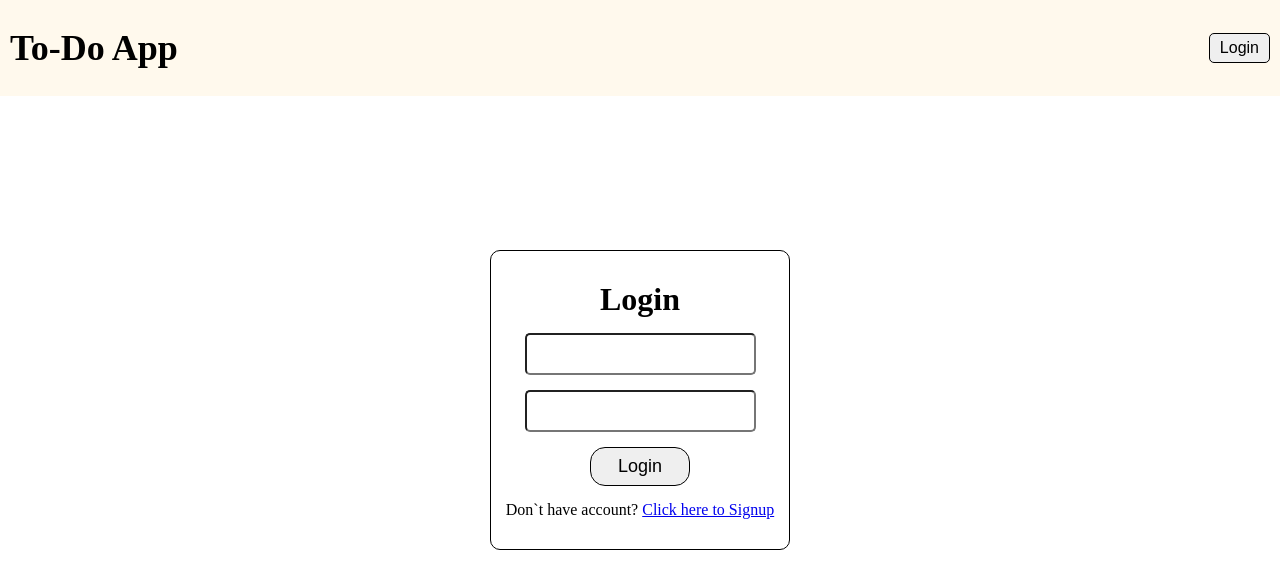
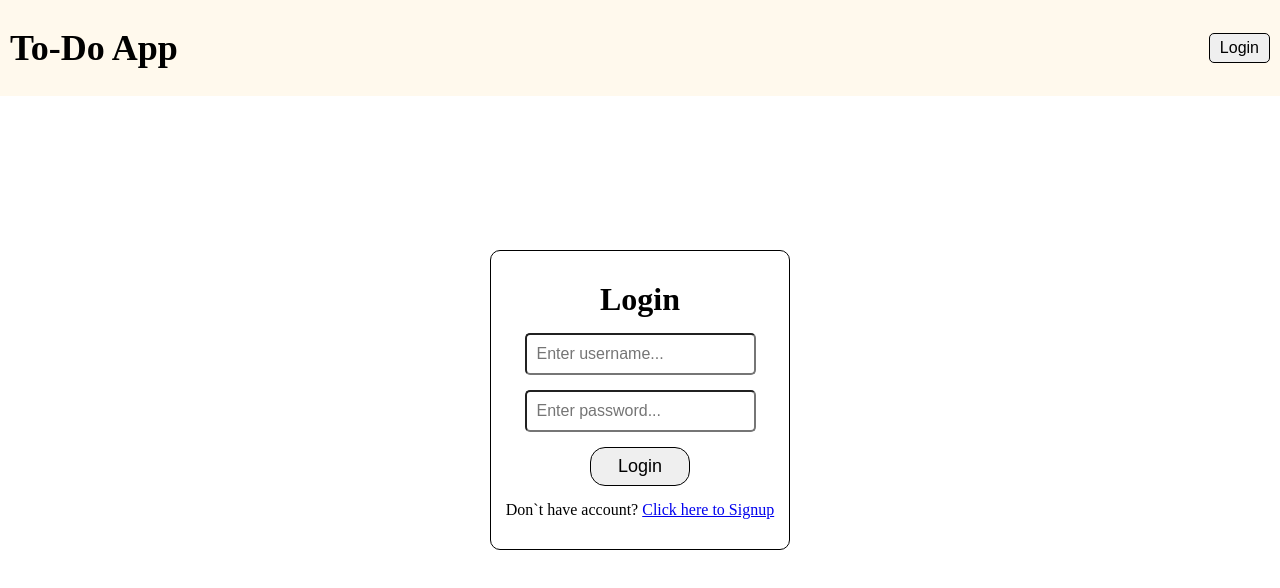
Before and after one commit to deekshithmd/todo-app-assignment, a Next.js app: page /auth/login in a window 1280 px wide. Shown: the top 588 px of the page. Built offline with nearby package versions, Linux system fonts and the light colour scheme.

Commit message:
updated mechanism

```diff
--- a/src/app/auth/login/page.tsx
+++ b/src/app/auth/login/page.tsx
@@ -4,13 +4,13 @@ import styled from "styled-components";
 import { useRouter } from "next/navigation";
 import { useDispatch } from "react-redux";
 
-import { credentials } from "@/data/credentials";
-import { setAuthentication } from "@/features/auth/authSlice";
+import { database } from "@/data/database";
+import { setUserData } from "@/features/auth/authSlice";
 import { LoginDataType } from "@/types/type";
 import { Button, Text, LinkText } from "@/components/Reusables/SharedStyling";
 
 const LoginPage = () => {
-  const [userData, setUserData] = useState<LoginDataType>({
+  const [userDetails, setUserDetails] = useState<LoginDataType>({
     username: "",
     password: "",
   });
@@ -20,19 +20,26 @@ const LoginPage = () => {
   const handleLogin = (e: any) => {
     e.preventDefault();
     let isMatched = false;
-    for (let value of credentials) {
+    for (let value of database) {
       if (
-        userData.username === value?.username &&
-        userData.password === value.password
+        userDetails.username === value?.username &&
+        userDetails.password === value.password
       ) {
         isMatched = true;
-        dispatch(setAuthentication(true));
+        const prevData = JSON.parse(localStorage.getItem("userData")!);
+        const historyData = prevData?.id === value?.id ? prevData : value;
+        const loggedInData = { ...historyData, isLoggedIn: true };
+        dispatch(setUserData(loggedInData));
         router.push("/");
       }
     }
     if (!isMatched) {
       router.push("/auth/signup");
     }
+    setUserDetails({
+      username: "",
+      password: "",
+    });
   };
 
   return (
@@ -42,9 +49,11 @@ const LoginPage = () => {
         <label htmlFor="username">
           <Input
             type="text"
+            placeholder="Enter username..."
             name="username"
+            value={userDetails?.username}
             onChange={(e) =>
-              setUserData((prev) => ({ ...prev, username: e.target.value }))
+              setUserDetails((prev) => ({ ...prev, username: e.target.value }))
             }
           />
         </label>
@@ -52,8 +61,10 @@ const LoginPage = () => {
           <Input
             type="password"
             name="password"
+            placeholder="Enter password..."
+            value={userDetails?.password}
             onChange={(e) =>
-              setUserData((prev) => ({ ...prev, password: e.target.value }))
+              setUserDetails((prev) => ({ ...prev, password: e.target.value }))
             }
           />
         </label>
--- a/src/app/page.tsx
+++ b/src/app/page.tsx
@@ -46,11 +46,11 @@ export default function Home() {
 
   useEffect(() => {
     if (selectedFilter?.value === "all") {
-      setFiltered(todos);
+      setFiltered(todos?.todos);
     } else {
       const filterValue =
         selectedFilter?.value === "important" ? "important" : "completed";
-      const todoData = todos?.filter((item: any) => item[filterValue]);
+      const todoData = todos?.todos?.filter((item: any) => item[filterValue]);
       setFiltered(todoData);
     }
   }, [selectedFilter, todos]);
--- a/src/components/Header/index.tsx
+++ b/src/components/Header/index.tsx
@@ -4,25 +4,28 @@ import styled from "styled-components";
 import { useRouter } from "next/navigation";
 import { useDispatch, useSelector } from "react-redux";
 
-import { setAuthentication } from "@/features/auth/authSlice";
+import { setUserData } from "@/features/auth/authSlice";
 import { type RootState } from "@/lib/store";
 import { Button } from "../Reusables/SharedStyling";
 
 export const Header = () => {
-  const isAuthorized = useSelector((state: RootState) => state.auth.isLoggedIn);
+  const userData = useSelector((state: RootState) => state.auth.userData);
+  const isLoggedIn = useSelector((state: RootState) => state.auth.isLoggedIn);
   const dispatch = useDispatch();
   const router = useRouter();
 
   const handleLogout = () => {
-    dispatch(setAuthentication(false));
+    const updatedUserData = JSON.parse(localStorage.getItem("userData")!);
+    const logoutData = { ...updatedUserData, isLoggedIn: false };
+    console.log("logout", logoutData);
+    dispatch(setUserData(logoutData));
     router.push("/auth/login");
     localStorage.removeItem("isLoggedIn");
-    localStorage.removeItem("todos");
   };
   return (
     <HeaderContainer>
       <Logo onClick={() => router.push("/")}>To-Do App</Logo>
-      {!isAuthorized ? (
+      {!isLoggedIn ? (
         <Button
           fontSize="16px"
           onClick={() => {
--- a/src/data/credentials.ts
+++ /dev/null
@@ -1,6 +0,0 @@
-export const credentials = [
-  {
-    username: "deekshith",
-    password: "deekshith",
-  },
-];
--- /dev/null
+++ b/src/data/database.ts
@@ -0,0 +1,22 @@
+export const database = [
+  {
+    id: "1",
+    username: "deekshith",
+    password: "deekshith",
+    isLoggedIn: false,
+    todos: [
+      {
+        id: "1",
+        todo: "First New Todo",
+        completed: false,
+        important: false,
+      },
+      {
+        id: "2",
+        todo: "Second New Todo",
+        completed: true,
+        important: true,
+      },
+    ],
+  },
+];
--- a/src/data/todos.ts
+++ /dev/null
@@ -1,14 +0,0 @@
-export const todos = [
-  {
-    id: "1",
-    todo: "First Todo",
-    completed: false,
-    important: false,
-  },
-  {
-    id: "2",
-    todo: "Second Todo",
-    completed: true,
-    important: true,
-  },
-];
--- a/src/features/auth/authSlice.ts
+++ b/src/features/auth/authSlice.ts
@@ -1,15 +1,19 @@
 "use client";
 import { createSlice } from "@reduxjs/toolkit";
 import type { PayloadAction } from "@reduxjs/toolkit";
+import { DatabaseType } from "@/types/type";
+import { sampleData } from "@/utils/contants";
 
 // Define a type for the slice state
 interface AuthState {
   isLoggedIn?: boolean;
+  userData?: DatabaseType;
 }
 
 // Define the initial state using that type
 const initialState: AuthState = {
   isLoggedIn: false,
+  userData: {},
 };
 
 export const authSlice = createSlice({
@@ -17,13 +21,14 @@ export const authSlice = createSlice({
   // `createSlice` will infer the state type from the `initialState` argument
   initialState,
   reducers: {
-    setAuthentication: (state, action: PayloadAction<boolean>) => {
-      state.isLoggedIn = action.payload;
-      localStorage.setItem("isLoggedIn", String(action.payload));
+    setUserData: (state, action: PayloadAction<DatabaseType>) => {
+      state.isLoggedIn = action.payload.isLoggedIn;
+      localStorage.setItem("isLoggedIn", String(state.isLoggedIn));
+      localStorage.setItem("userData", JSON.stringify(action.payload));
     },
   },
 });
 
-export const { setAuthentication } = authSlice.actions;
+export const { setUserData } = authSlice.actions;
 
 export default authSlice.reducer;
--- a/src/features/todo/todoSlice.ts
+++ b/src/features/todo/todoSlice.ts
@@ -1,17 +1,17 @@
 "use client";
 import { createSlice } from "@reduxjs/toolkit";
 import type { PayloadAction } from "@reduxjs/toolkit";
-import { todos } from "@/data/todos";
-import { TodoType } from "@/types/type";
+import { database } from "@/data/database";
+import { DatabaseType } from "@/types/type";
 
 // Define a type for the slice state
 interface TodoState {
-  todos?: TodoType[];
+  todos?: DatabaseType;
 }
 
 // Define the initial state using that type
 const initialState: TodoState = {
-  todos: todos,
+  todos: {},
 };
 
 export const todoSlice = createSlice({
@@ -20,51 +20,81 @@ export const todoSlice = createSlice({
   initialState,
   reducers: {
     populateTodo: (state, action: PayloadAction<any>) => {
-      state.todos = action.payload ? action.payload : todos;
+      state.todos = action.payload ? action.payload : database[0];
     },
     addTodo: (state, action: PayloadAction<any>) => {
-      state.todos = state.todos?.concat(action.payload);
+      state.todos = {
+        ...state.todos,
+        todos: state?.todos?.todos?.concat(action.payload),
+      };
       localStorage.setItem(
-        "todos",
-        JSON.stringify(state.todos?.map((todo) => todo))
+        "userData",
+        JSON.stringify({
+          ...state.todos,
+          todos: state.todos?.todos?.map((todo) => todo),
+        })
       );
     },
     deleteTodo: (state, action: PayloadAction<any>) => {
-      state.todos = state.todos?.filter(
+      state.todos = {
+        ...state.todos,
+        todos: state.todos?.todos?.filter(
           (todo) => todo?.id !== action.payload.id
-      );
+        ),
+      };
       localStorage.setItem(
-        "todos",
-        JSON.stringify(state.todos?.map((todo) => todo))
+        "userData",
+        JSON.stringify({
+          ...state.todos,
+          todos: state.todos?.todos?.map((todo) => todo),
+        })
       );
     },
     markComplete: (state, action: PayloadAction<any>) => {
-      state.todos = state.todos?.map((todo) =>
+      state.todos = {
+        ...state.todos,
+        todos: state.todos?.todos?.map((todo) =>
           todo?.id === action.payload.id ? { ...todo, completed: true } : todo
-      );
+        ),
+      };
       localStorage.setItem(
-        "todos",
-        JSON.stringify(state.todos?.map((todo) => todo))
+        "userData",
+        JSON.stringify({
+          ...state.todos,
+          todos: state.todos?.todos?.map((todo) => todo),
+        })
       );
     },
     updateEditedTodo: (state, action: PayloadAction<any>) => {
-      state.todos = state.todos?.map((todo) =>
+      state.todos = {
+        ...state.todos,
+        todos: state.todos?.todos?.map((todo) =>
           todo?.id === action.payload.id ? action.payload : todo
-      );
+        ),
+      };
       localStorage.setItem(
-        "todos",
-        JSON.stringify(state.todos?.map((todo) => todo))
+        "userData",
+        JSON.stringify({
+          ...state.todos,
+          todos: state.todos?.todos?.map((todo) => todo),
+        })
       );
     },
     markImportant: (state, action: PayloadAction<any>) => {
-      state.todos = state.todos?.map((todo) =>
+      state.todos = {
+        ...state.todos,
+        todos: state.todos?.todos?.map((todo) =>
           todo?.id === action.payload.id
             ? { ...todo, important: todo?.important ? false : true }
             : todo
-      );
+        ),
+      };
       localStorage.setItem(
-        "todos",
-        JSON.stringify(state.todos?.map((todo) => todo))
+        "userData",
+        JSON.stringify({
+          ...state.todos,
+          todos: state.todos?.todos?.map((todo) => todo),
+        })
       );
     },
   },
--- /dev/null
+++ b/src/utils/contants.ts
@@ -0,0 +1,13 @@
+export const sampleData = {
+  id: "1",
+  username: "deekshith",
+  password: "deekshith",
+  todos: [
+    {
+      id: "1",
+      todo: "New Todo",
+      completed: false,
+      important: false,
+    },
+  ],
+};
```
Also changed, not shown: src/app/auth/signup/page.tsx (+26 -14 lines), src/components/RequireAuth/index.tsx (+5 -6 lines), src/types/type.ts (+8 -0 lines). Lines whose indentation alone changed are shown as unchanged.
